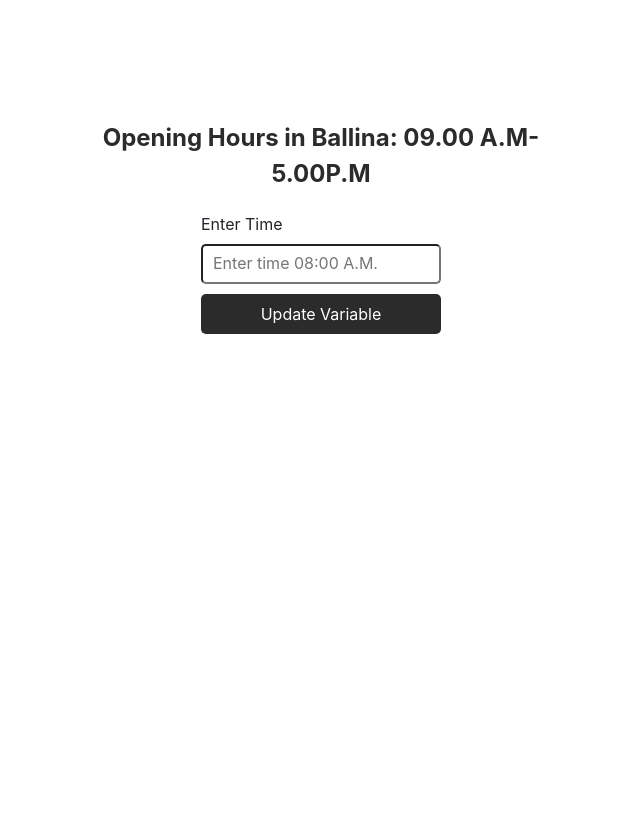
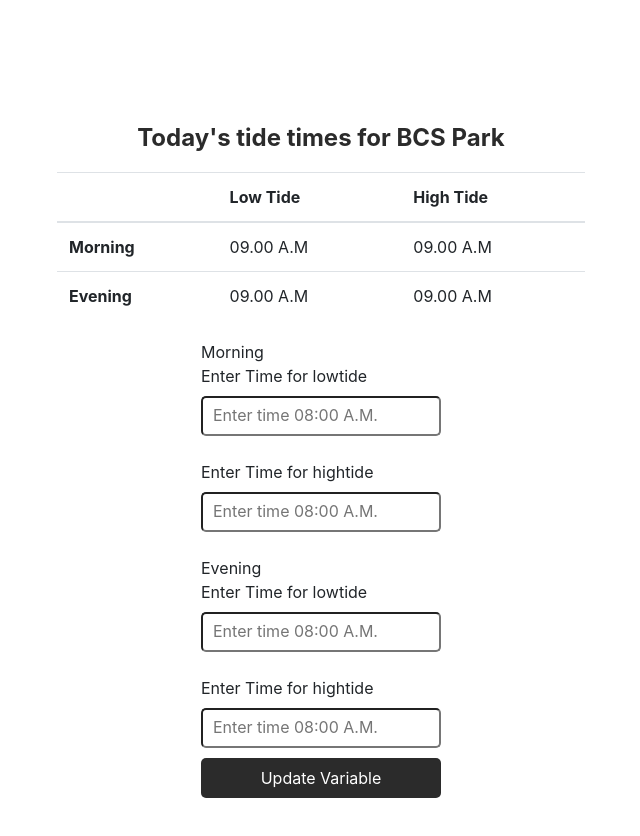
Before and after one commit to kojiga/Discoverypark, an Angular app: page / in a window 1280 px wide. Shown: the top 836 px of the page, without its empty margins (319-959 px from the left). Before the commit the page ends 800 px from the top, so only its background shows below. Built offline with nearby package versions, Linux system fonts and the light colour scheme.

Commit message:
Add build file

```diff
--- a/src/app/app.component.html
+++ b/src/app/app.component.html
@@ -1,9 +1,47 @@
 <div class="content">
-  <p>Opening Hours in Ballina: {{ myVariable }}</p>
+  <p>Today's tide times for BCS Park</p>
+  <table class="table">
+    <thead>
+      <th></th>
+        <th>Low Tide</th>
+        <th>High Tide</th>
+
+    </thead>
+
+    <tbody>
+
+      <tr>
+        <th>Morning</th>
+        <td scope="row">{{mltime}}</td>
+        <td>{{mhtime}}</td>
+
+      </tr>
+
+      <tr>
+        <th>Evening</th>
+        <td scope="row">{{eltime}}</td>
+        <td>{{ehtime}}</td>
+      </tr>
+
+    </tbody>
+  </table>
+
 
   <div class="input-field">
-    <label>Enter Time</label>
-    <input type="text" [(ngModel)]="newvariable" placeholder="Enter time 08:00 A.M."/>
+    <div>Morning</div>
+    <label>Enter Time for lowtide</label>
+    <input type="text" [(ngModel)]="mlnewtime" placeholder="Enter time 08:00 A.M."/>
+    <br>
+    <label>Enter Time for hightide</label>
+    <input type="text" [(ngModel)]="mhnewtime" placeholder="Enter time 08:00 A.M."/>
+    <br>
+    <div>Evening</div>
+    <label>Enter Time for lowtide</label>
+    <input type="text" [(ngModel)]="elnewtime" placeholder="Enter time 08:00 A.M."/>
+    <br>
+    <label>Enter Time for hightide</label>
+    <input type="text" [(ngModel)]="ehnewtime" placeholder="Enter time 08:00 A.M."/>
+
 
     <button (click)="updateVariable()">Update Variable</button>
   </div>
--- a/src/app/app.component.ts
+++ b/src/app/app.component.ts
@@ -12,8 +12,14 @@ import { OfferserviceService } from './Services/offerservice.service';
   styleUrls: ['./app.component.scss']
 })
 export class AppComponent  implements OnInit{
-  myVariable: string = '09.00 A.M-5.00P.M';
-  newvariable!:string;
+  mltime: string = '09.00 A.M';
+  mhtime: string = '09.00 A.M';
+  eltime: string = '09.00 A.M';
+  ehtime: string = '09.00 A.M';
+  mlnewtime!:string;
+  mhnewtime!:string;
+  elnewtime!:string;
+  ehnewtime!:string;
 
 
 
@@ -24,7 +30,10 @@ export class AppComponent  implements OnInit{
 
   }
   updateVariable() {
-    this.myVariable=this.newvariable;
+    this.mltime = this.mlnewtime !== undefined ? this.mlnewtime : this.mltime;
+  this.mhtime = this.mhnewtime !== undefined ? this.mhnewtime : this.mhtime;
+  this.eltime = this.elnewtime !== undefined ? this.elnewtime : this.eltime;
+  this.ehtime = this.ehnewtime !== undefined ? this.ehnewtime : this.ehtime;
   }
 
   title ='Reactiveform5'
```
Also changed, not shown: 7 other files (tests, documents, lock files or other folders).
